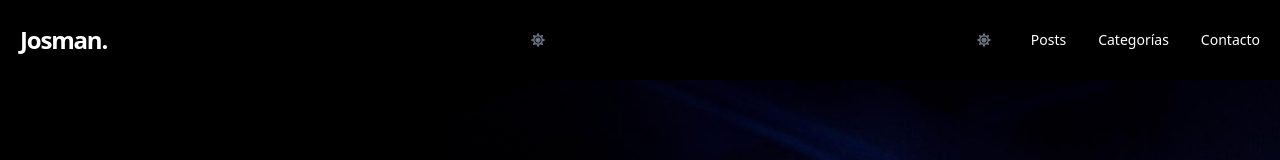
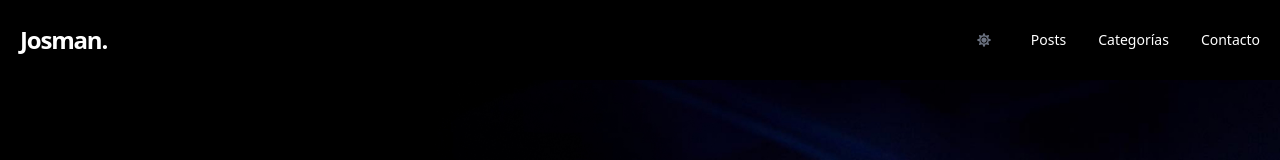
Before and after one commit to JosmanPS/josmanproudinat.com, a Next.js app: page / in a window 1280 px wide. Shown: the top 160 px of the page. Built offline with nearby package versions, Linux system fonts and the light colour scheme.

Commit message:
Bug: el switch de color mode aparecia doble en md

```diff
--- a/components/header.tsx
+++ b/components/header.tsx
@@ -89,7 +89,7 @@
       <Container>
         <div className="container flex flex-wrap justify-between items-center mx-auto pt-6 pb-6">
           <BrandName white={dark} />
-          <div className='flex flex-row'>
+          <div className='flex flex-row md:hidden'>
             <DarkModeSwitch />
             <ToggleButton />
           </div>
```
